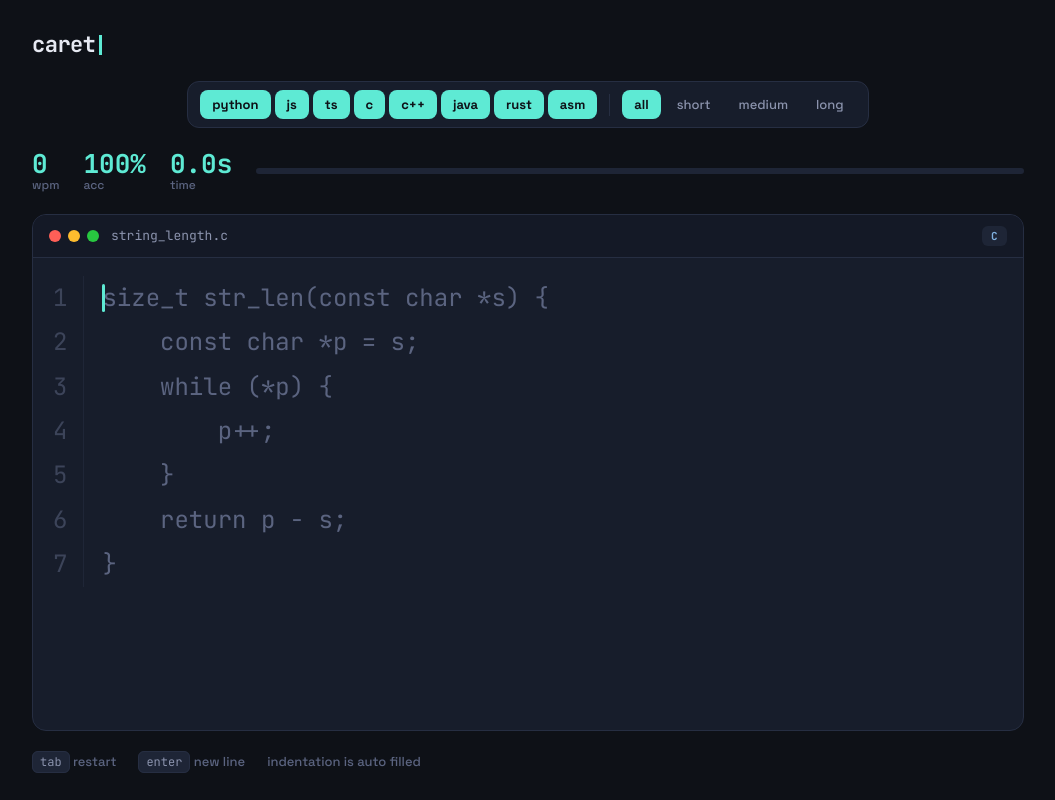
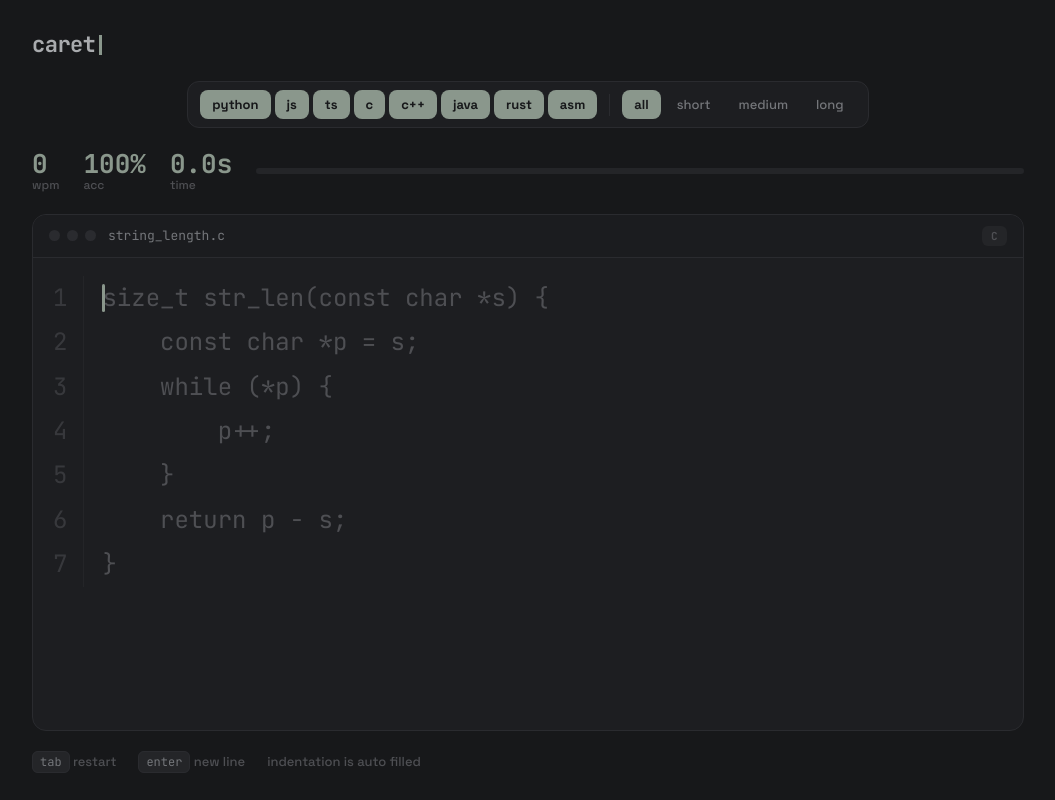
Before and after one commit to shplok/caret, a React (Vite) app: page / in a window 1280 px wide. Shown: the whole page, without its empty margins (112-1167 px from the left). Built offline with nearby package versions, Linux system fonts and the light colour scheme.

Commit message:
switch to muted low contrast palette and desaturate tags and window dots

```diff
--- a/src/styles.css
+++ b/src/styles.css
@@ -1,16 +1,16 @@
 :root {
-  /* cool "midnight editor" palette, distinct from the monkeytype look */
-  --bg: #0e1117;
-  --bg-2: #141926;
-  --surface: #171d2b;
-  --surface-2: #1e2536;
-  --border: #262e42;
-  --text: #e6e9f2;
-  --sub: #5b6480;
-  --sub-bright: #8b93ad;
-  --accent: #5eead4;
-  --error: #fb7185;
-  --error-extra: #7f1d3a;
+  /* muted, low-contrast, low-dopamine neutrals with a single desaturated accent */
+  --bg: #17181a;
+  --bg-2: #1b1c1f;
+  --surface: #1d1e21;
+  --surface-2: #242528;
+  --border: #2a2b2f;
+  --text: #a9abae;
+  --sub: #4e4f53;
+  --sub-bright: #74767a;
+  --accent: #8a978c;
+  --error: #9c7676;
+  --error-extra: #3a2a2a;
   --mono: 'JetBrains Mono', 'SF Mono', ui-monospace, Menlo, Consolas, monospace;
   --ui: 'Space Grotesk', system-ui, -apple-system, sans-serif;
 }
@@ -190,19 +190,11 @@ body {
 }
 
 .dot {
-  width: 12px;
-  height: 12px;
+  width: 11px;
+  height: 11px;
   border-radius: 50%;
   display: inline-block;
-}
-.dot.red {
-  background: #ff5f57;
-}
-.dot.yellow {
-  background: #febc2e;
-}
-.dot.green {
-  background: #28c840;
+  background: var(--border);
 }
 
 .filename {
@@ -222,31 +214,6 @@ body {
   border-radius: 6px;
   background: var(--surface-2);
   color: var(--sub);
-}
-
-.lang-tag.python {
-  color: #6ba9dd;
-}
-.lang-tag.javascript {
-  color: #f0d75a;
-}
-.lang-tag.typescript {
-  color: #5fb0f0;
-}
-.lang-tag.c {
-  color: #7fb0e0;
-}
-.lang-tag.cpp {
-  color: #b39be6;
-}
-.lang-tag.java {
-  color: #ef8a3a;
-}
-.lang-tag.rust {
-  color: #e6b48f;
-}
-.lang-tag.assembly {
-  color: #9fb0c4;
 }
 
 .editor-body {
```
